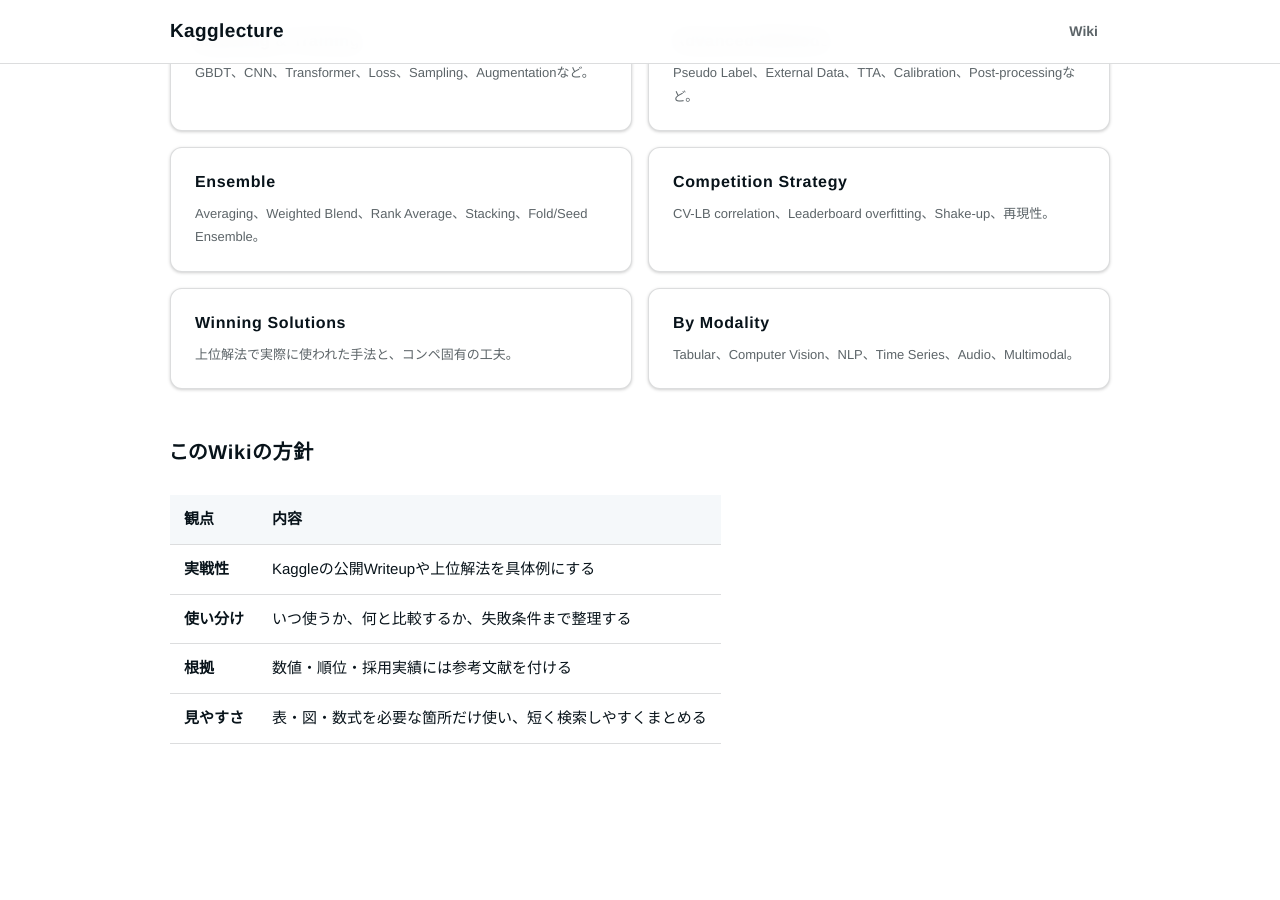
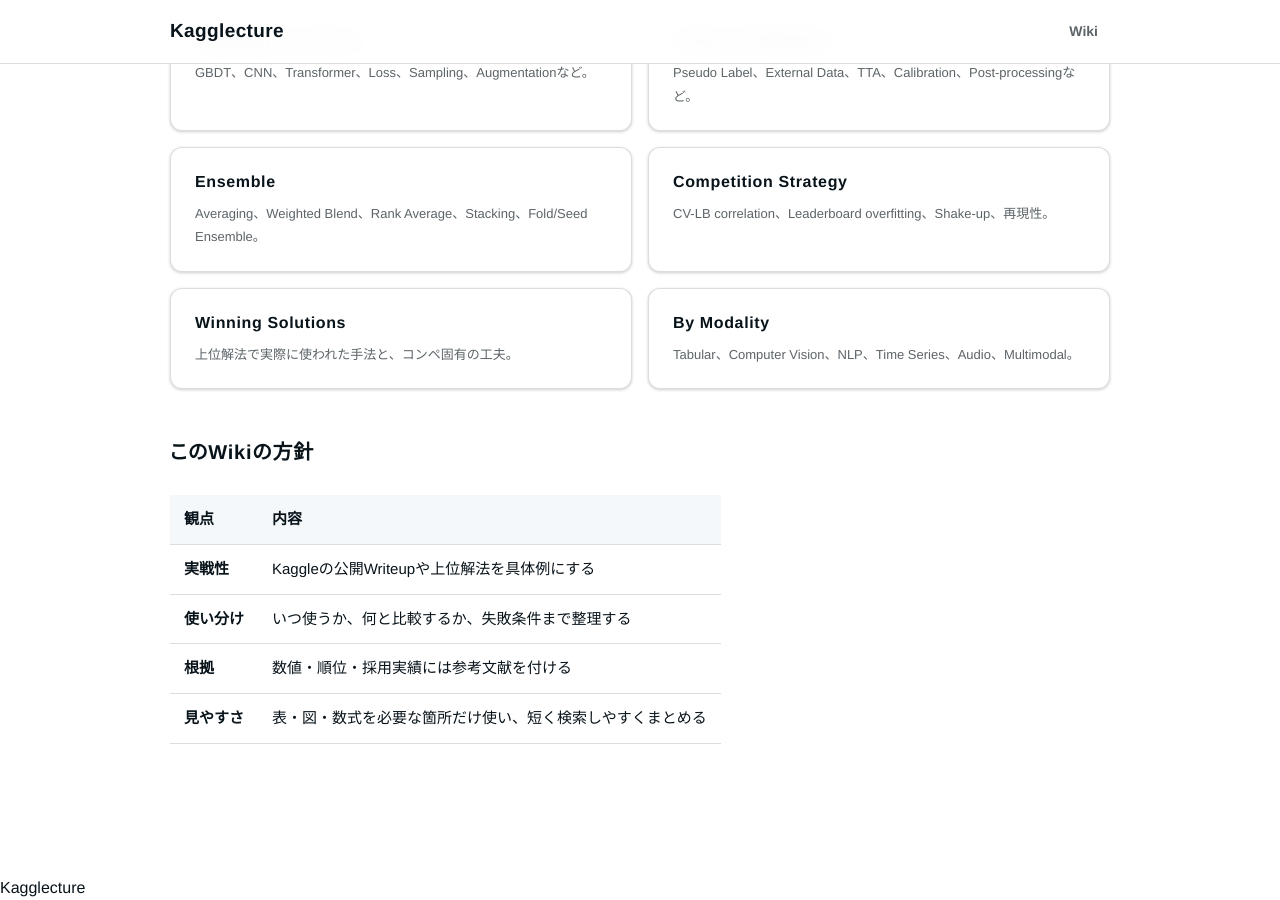
Before and after one commit to morikazu1119/Kagglecture, a Jekyll site: the page built from index.md, in a window 1280 px wide and 900 px high, scrolled down 574 px. Built offline with Jekyll 4.4.1, drawn with Linux system fonts in a browser that asks for light colours; before the commit the page ends 1450 px from its top, so only the background shows below that.

Commit message:
style: refine note-inspired layout and navigation

```diff
--- a/_layouts/default.html
+++ b/_layouts/default.html
@@ -4,7 +4,7 @@
     <meta charset="UTF-8">
     <meta name="viewport" content="width=device-width, initial-scale=1">
     <meta name="theme-color" content="#ffffff">
-    <title>{{ page.title | default: site.title }}</title>
+    <title>{% if page.title %}{{ page.title }} | {% endif %}{{ site.title }}</title>
     <meta name="description" content="{{ page.description | default: site.description | escape }}">
     {% include head-custom.html %}
   </head>
@@ -13,10 +13,14 @@
 
     <header class="site-header">
       <div class="header-inner">
-        <a class="site-brand" href="{{ '/' | relative_url }}">Kagglecture</a>
+        <a class="site-brand" href="{{ '/' | relative_url }}" aria-label="Kagglecture ホーム">
+          <span class="site-brand__mark" aria-hidden="true"></span>
+          <span>Kagglecture</span>
+        </a>
+
         <nav class="header-nav" aria-label="メインナビゲーション">
           {% unless page.url == '/' %}
-          <a id="back-link" class="header-link" href="{{ '/' | relative_url }}">← 戻る</a>
+          <a id="back-link" class="header-link" href="{{ '/wiki/' | relative_url }}">← 戻る</a>
           {% endunless %}
           <a class="header-link" href="{{ '/wiki/' | relative_url }}">Wiki</a>
         </nav>
@@ -30,17 +34,22 @@
 
       {% unless page.url == '/' %}
       <nav class="page-bottom-nav" aria-label="ページ下部ナビゲーション">
-        <a id="back-link-bottom" class="bottom-link" href="{{ '/' | relative_url }}">← 戻る</a>
+        <a id="back-link-bottom" class="bottom-link" href="{{ '/wiki/' | relative_url }}">← 戻る</a>
         <a class="bottom-link" href="{{ '/wiki/' | relative_url }}">Wiki</a>
       </nav>
       {% endunless %}
     </main>
+
+    <footer class="site-footer">
+      <span>Kagglecture</span>
+    </footer>
 
     <script>
       (() => {
         const bindBack = (id) => {
           const link = document.getElementById(id);
           if (!link) return;
+
           link.addEventListener('click', (event) => {
             try {
               const referrer = document.referrer ? new URL(document.referrer) : null;
@@ -51,6 +60,7 @@
             } catch (_) {}
           });
         };
+
         bindBack('back-link');
         bindBack('back-link-bottom');
       })();
```
